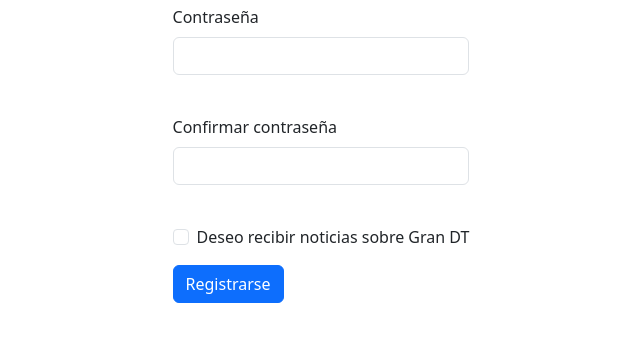
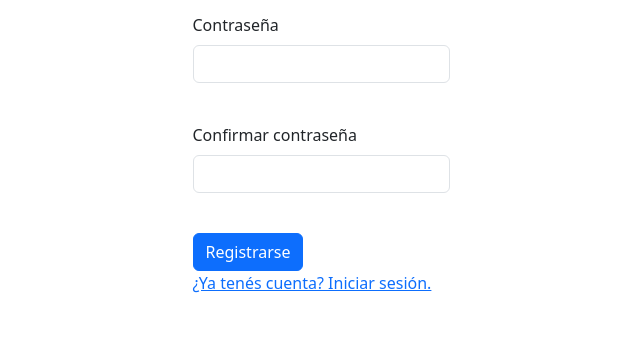
Before and after one commit to lucasdgnzlz/gran-dt, a website with bundled scripts: page index.html in a window 1280 px wide. Both pictures are taken after a click on the button "Crear cuenta". Shown: the part 373-714 px from the top of the page, without its empty margins (319-959 px from the left). Built offline with nearby package versions, Linux system fonts and the light colour scheme.

Commit message:
Elimina checkbox innecesario

```diff
--- a/index.html
+++ b/index.html
@@ -37,12 +37,12 @@
             <input type="password" class="form-control registro-contrasena-confirmacion contrasena-de-registro-dos" name="contrasena-registro-confirmacion" />
             <p class="mensaje-error mensaje-error-contrasena-confirmacion mensaje-error-coincidencia-contrasenas">-</p>
           </div>
-          <div class="mb-3 form-check">
-            <input type="checkbox" class="form-check-input" id="confirmacion-noticias" />
-            <label class="form-check-label" for="exampleCheck1">Deseo recibir noticias sobre Gran DT</label>
-          </div>
           <button type="submit" class="btn btn-primary boton-registrarse">Registrarse</button>
         </form>
+
+        <div class="contenedor-ya-tengo-cuenta">
+          <a href="" class="ya-tengo-cuenta">¿Ya tenés cuenta? Iniciar sesión.</a>
+        </div>
       </div>
 
       <div class="contenedor-formulario-inicio-de-sesion" id="oculto">
```
